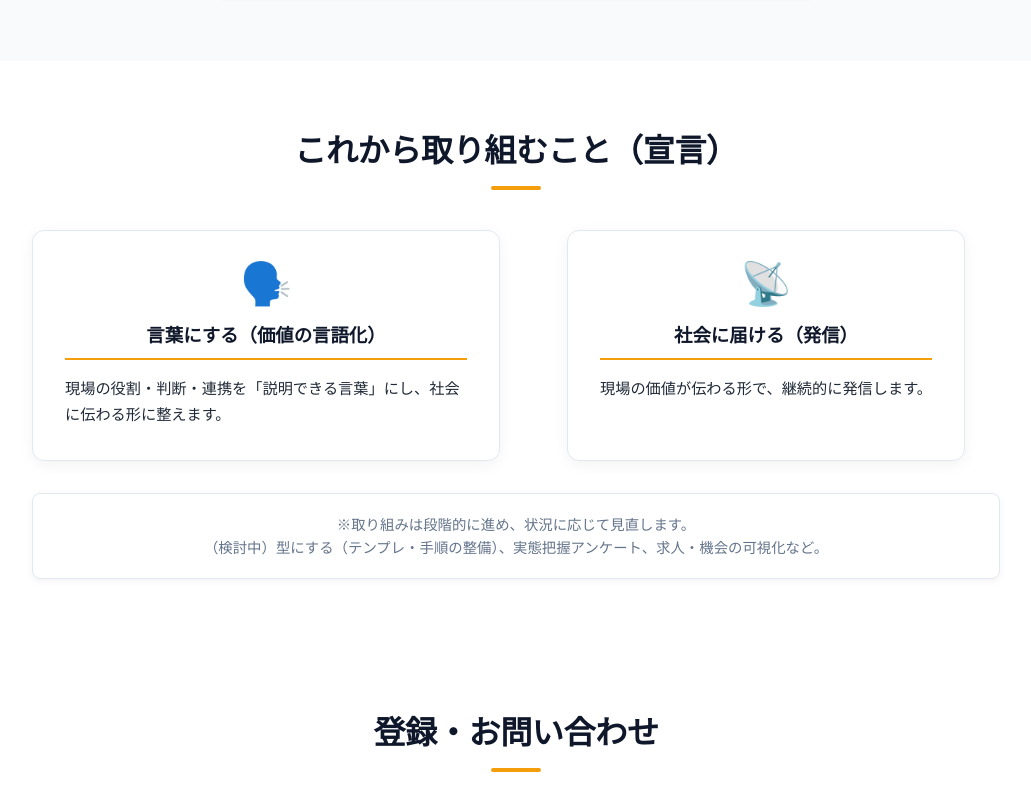
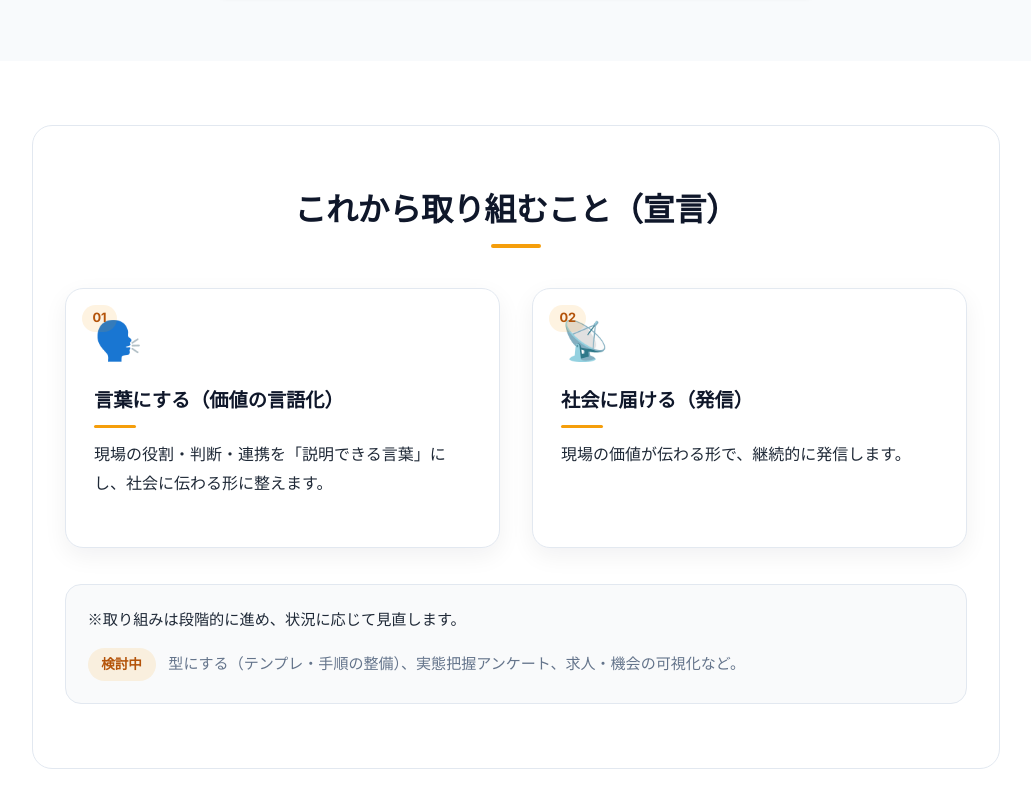
Before and after one commit to ATHJ11/ATHJ-site, a plain HTML site: page athj/index.html in a window 1280 px wide. Shown: the part 3283-4080 px from the top of the page, without its empty margins (124-1155 px from the left). Drawn offline with Linux system fonts and the light colour scheme; no server answers.

Commit message:
Add files via upload

```diff
--- a/athj/index.html
+++ b/athj/index.html
@@ -325,22 +325,33 @@
         <!-- 4) Activities -->
         <section id="activities" class="section reveal">
             <div class="container">
+                <div class="future-action">
                     <h2 class="section-title">これから取り組むこと（宣言）</h2>
-                <div class="activities-grid">
-                    <div class="activity-card reveal reveal-delay-1">
-                        <div class="icon">🗣️</div>
+                    <div class="future-action__cards">
+                        <article class="future-action__card reveal reveal-delay-1">
+                            <span class="future-action__label">01</span>
+                            <div class="future-action__icon">🗣️</div>
+                            <div class="future-action__content">
                                 <h4>言葉にする（価値の言語化）</h4>
                                 <p>現場の役割・判断・連携を「説明できる言葉」にし、社会に伝わる形に整えます。</p>
                             </div>
-                    <div class="activity-card reveal reveal-delay-3">
-                        <div class="icon">📡</div>
+                        </article>
+                        <article class="future-action__card reveal reveal-delay-3">
+                            <span class="future-action__label">02</span>
+                            <div class="future-action__icon">📡</div>
+                            <div class="future-action__content">
                                 <h4>社会に届ける（発信）</h4>
                                 <p>現場の価値が伝わる形で、継続的に発信します。</p>
                             </div>
+                        </article>
                     </div>
-                <div class="activities-note">
-                    <p>※取り組みは段階的に進め、状況に応じて見直します。<br>
-                    （検討中）型にする（テンプレ・手順の整備）、実態把握アンケート、求人・機会の可視化など。</p>
+                    <div class="future-action__note-box">
+                        <p class="future-action__note">※取り組みは段階的に進め、状況に応じて見直します。</p>
+                        <div class="future-action__note-meta">
+                            <span class="future-action__pill">検討中</span>
+                            <span>型にする（テンプレ・手順の整備）、実態把握アンケート、求人・機会の可視化など。</span>
+                        </div>
+                    </div>
                 </div>
             </div>
         </section>
--- a/athj/styles.css
+++ b/athj/styles.css
@@ -394,75 +394,132 @@ img {
   }
 }
 
-/* Activities Grid (New Card Style) */
-.activities-grid {
-    display: grid;
-    grid-template-columns: repeat(2, 1fr);
-    gap: var(--spacing-md);
-    justify-items: center;
+/* Activities Grid (Future Action Section) */
+.future-action {
+    background: var(--color-card-bg);
+    border: 1px solid var(--color-card-border);
+    border-radius: 20px;
+    padding: calc(var(--spacing-lg) * 0.9) var(--spacing-md) var(--spacing-lg);
 }
 
-.activity-card {
+.future-action__cards {
+    display: grid;
+    grid-template-columns: repeat(2, minmax(0, 1fr));
+    gap: var(--spacing-md);
+    align-items: stretch;
+}
+
+.future-action__card {
+    position: relative;
     background: var(--color-card-bg);
-    padding: var(--spacing-md);
-    border-radius: 12px;
-    box-shadow: 0 4px 15px var(--color-card-shadow);
+    padding: 2rem 1.75rem 1.75rem;
+    border-radius: 18px;
     border: 1px solid var(--color-card-border);
-    text-align: center;
+    box-shadow: 0 8px 24px rgba(15, 23, 42, 0.06);
     display: flex;
     flex-direction: column;
-    align-items: center;
-    transition: transform 0.4s cubic-bezier(0.16, 1, 0.3, 1),
-                box-shadow 0.4s cubic-bezier(0.16, 1, 0.3, 1),
-                border-color 0.3s ease;
+    align-items: flex-start;
+    min-height: 260px;
+    transition: transform 0.35s ease, box-shadow 0.35s ease, border-color 0.35s ease;
 }
 
-.activity-card:hover {
-    transform: translateY(-6px);
-    box-shadow: 0 16px 32px var(--color-card-shadow);
-    border-color: var(--color-accent);
+.future-action__card:hover {
+    transform: translateY(-4px);
+    box-shadow: 0 14px 30px rgba(15, 23, 42, 0.10);
+    border-color: rgba(245, 158, 11, 0.4);
 }
 
-.activity-card .icon {
-    font-size: 2.6rem;
-    margin-bottom: var(--spacing-sm);
-    line-height: 1;
-    transition: transform 0.3s ease;
+.future-action__label {
+    position: absolute;
+    top: 1rem;
+    left: 1rem;
+    display: inline-flex;
+    align-items: center;
+    justify-content: center;
+    padding: 0.2rem 0.65rem;
+    border-radius: 999px;
+    font-size: 0.8rem;
+    font-weight: 700;
+    color: #b45309;
+    background: rgba(245, 158, 11, 0.12);
 }
 
-.activity-card:hover .icon {
-    transform: scale(1.15) rotate(5deg);
+.future-action__icon {
+    font-size: 2.4rem;
+    margin-bottom: 1.2rem;
+    line-height: 1;
 }
 
-.activity-card h4 {
-    color: var(--color-primary);
-    margin-bottom: var(--spacing-sm);
-    font-size: 1.15rem;
-    border-bottom: 2px solid var(--color-accent);
-    padding-bottom: 0.5rem;
+.future-action__content {
     width: 100%;
-    font-family: var(--font-heading);
+    margin-top: 0.5rem;
 }
 
-.activity-card p {
-    text-align: left;
-    font-size: 0.95rem;
-    color: var(--color-text-main);
-    line-height: 1.7;
-    margin-top: 0;
-    width: 100%;
+.future-action__content h4 {
+    margin: 0 0 0.75rem;
+    font-size: 1.2rem;
+    color: var(--color-primary);
+    font-family: var(--font-heading);
+    line-height: 1.4;
+    position: relative;
 }
 
-.activities-note {
-    margin-top: var(--spacing-md);
-    font-size: 0.9rem;
+.future-action__content h4::after {
+    content: "";
+    display: block;
+    width: 42px;
+    height: 3px;
+    margin-top: 0.75rem;
+    background-color: var(--color-accent);
+    border-radius: 999px;
+}
+
+.future-action__content p {
+    margin: 0;
+    color: var(--color-text-main);
+    font-size: 1rem;
+    line-height: 1.8;
+}
+
+.future-action__note-box {
+    margin-top: calc(var(--spacing-md) * 1.1);
+    background: #f9fafb;
+    border: 1px solid var(--color-card-border);
+    border-radius: 16px;
+    padding: 1.4rem 1.35rem;
+}
+
+.future-action__note {
+    margin: 0 0 0.9rem;
+    color: var(--color-text-main);
+    font-size: 0.95rem;
+    line-height: 1.75;
+}
+
+.future-action__note-meta {
+    display: flex;
+    flex-wrap: wrap;
+    align-items: center;
+    gap: 0.8rem;
     color: var(--color-text-light);
-    background: var(--color-card-bg);
-    padding: 1.2rem;
-    border-radius: 8px;
-    border: 1px solid var(--color-card-border);
-    box-shadow: 0 2px 8px var(--color-card-shadow);
-    text-align: center;
+    font-size: 0.94rem;
+}
+
+.future-action__pill {
+    display: inline-flex;
+    align-items: center;
+    padding: 0.35rem 0.85rem;
+    border-radius: 999px;
+    background: rgba(245, 158, 11, 0.12);
+    color: #b45309;
+    font-size: 0.85rem;
+    font-weight: 700;
+}
+
+@media (max-width: 900px) {
+    .future-action__cards {
+        grid-template-columns: 1fr;
+    }
 }
 
 /* Footer */
```
Lines whose indentation alone changed are shown as unchanged.
